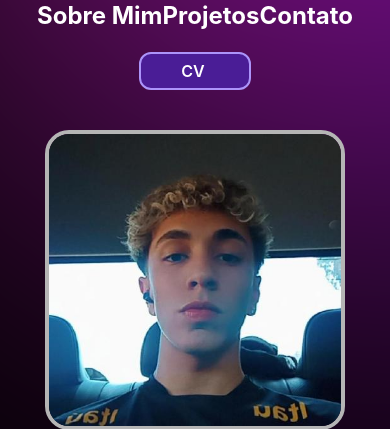
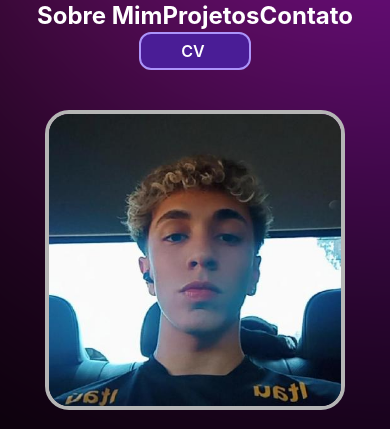
Before and after one commit to 0thigs/Portfolio_Digital, a Flask app: page / in a window 390 px wide; the page is wider, and only the part inside the window is pictured. Shown: the top 429 px of that part. Run offline with Flask 3, Linux system fonts and the light colour scheme; some libraries are stand-ins or nearby versions.

Commit message:
🧱templates: update download button template

```diff
--- a/api/templates/components/download_button.html
+++ b/api/templates/components/download_button.html
@@ -1,8 +1,10 @@
-<a href="{{url_for('static', filename='/docs/curriculo_ThiagoMartins.pdf')}}" download class="flex items-center justify-center bg-defaultPurple px-[40px] py-[5px] rounded-xl gap-1 border-2 border-strokePurple md:mt-0 mt-5">
-    <p class="text-base font-semibold">
-       CV
-    </p>
-    <i class="mb-1 ph-bold ph-download-simple icon"></i>
+<a href="{{url_for('static', filename='/docs/curriculo_ThiagoMartins.pdf')}}"
+   download
+   class="flex items-center justify-center bg-defaultPurple px-[40px] py-[5px] rounded-xl gap-1 border-2 border-strokePurple mt-0">
+   <p class="text-base font-semibold">
+      CV
+   </p>
+   <i class="mb-1 ph-bold ph-download-simple icon"></i>
 </a>
 
 <script>
```
